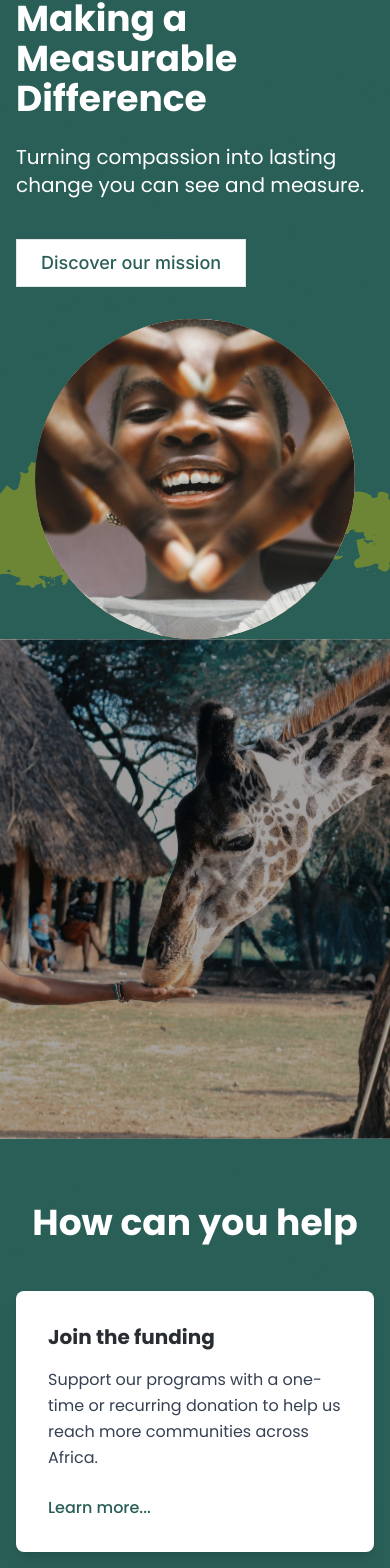
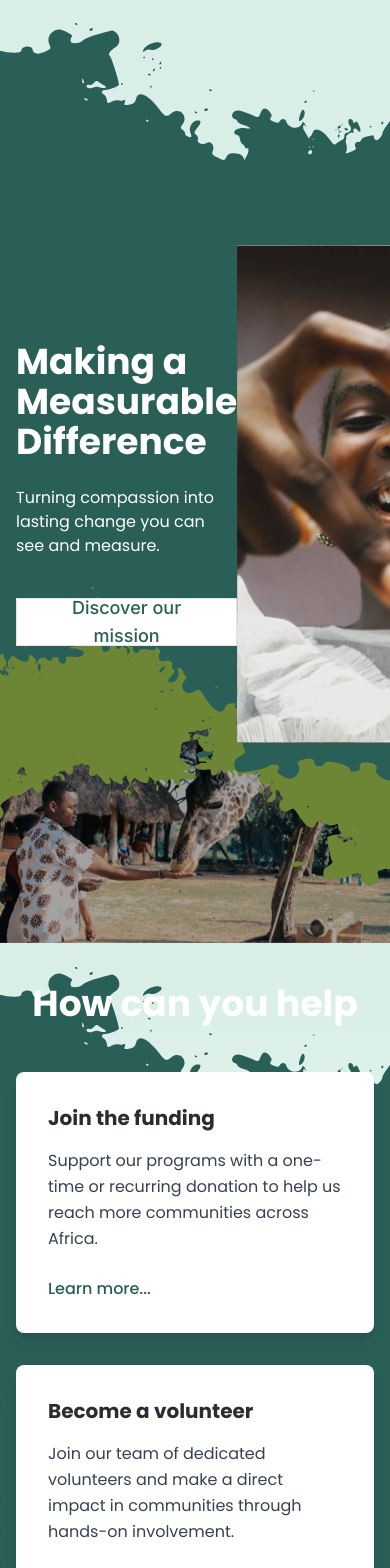
Before and after one commit to Milly1620/Dunia-foundation-frontend, a React (Vite) app: page / in a window 390 px wide. Shown: the part 2770-4338 px from the top of the page. Built offline with nearby package versions, Linux system fonts and the light colour scheme.

Commit message:
Refactor layout and styling across multiple components for improved responsiveness and consistency. Adjusted sticky positioning in sections, refined button formatting, and updated background images.

```diff
--- a/src/App.tsx
+++ b/src/App.tsx
@@ -9,7 +9,7 @@ import FooterSection from "./components/FooterSection";
 
 function App() {
   return (
-    <div className="min-h-screen bg-[#D8EEE7] md:bg-white overflow-x-hidden">
+    <div className="min-h-screen bg-[#D8EEE7] md:bg-white">
       <Navbar />
       <Hero />
       <StatisticsSection />
--- a/src/components/CallToActionSection.tsx
+++ b/src/components/CallToActionSection.tsx
@@ -3,7 +3,7 @@ import Button from "./Button";
 
 const CallToActionSection: React.FC = () => {
   return (
-    <section className="bg-gradient-to-b from-[#D8EEE7] to-[#F2F8F6] py-10 md:py-[184px] px-4 sm:px-6 lg:px-8 sticky z-80">
+    <section className="bg-gradient-to-b from-[#D8EEE7] to-[#F2F8F6] py-10 md:py-[184px] px-4 sm:px-6 lg:px-8 md:sticky z-80">
       <div className="max-w-[772.37px] mx-auto flex flex-col md:items-center md:justify-center">
         {/* Heading */}
         <h2 className="text-[24px] md:text-[40px] text-main-black mb-2 poppins-semibold">
@@ -18,9 +18,13 @@ const CallToActionSection: React.FC = () => {
         </p>
 
         {/* CTA Button */}
-          <Button variant="primary" size="md" className="w-full md:w-[432px] mt-6">
-            Donate today
-          </Button>
+        <Button
+          variant="primary"
+          size="md"
+          className="w-full md:w-[432px] mt-6"
+        >
+          Donate today
+        </Button>
       </div>
     </section>
   );
--- a/src/components/FooterSection.tsx
+++ b/src/components/FooterSection.tsx
@@ -3,22 +3,9 @@ import FooterLinks from "./FooterLinks";
 import footerLogo from "../assets/footerlogo.svg";
 
 const FooterSection: React.FC = () => {
-  const quickLinks = [
-    { name: "About Us", href: "#" },
-    { name: "Our Mission", href: "#" },
-    { name: "Our Team", href: "#" },
-    { name: "Careers", href: "#" },
-  ];
-
-  const support = [
-    { name: "Donate", href: "#" },
-    { name: "Fundraise", href: "#" },
-    { name: "Partnership", href: "#" },
-    { name: "Contact Us", href: "#" },
-  ];
 
   return (
-    <footer className="bg-white sticky z-80">
+    <footer className="bg-white md:sticky z-80">
       <div className="max-w-[1440px] mx-auto px-4 sm:px-6 lg:px-8 py-12">
         {/* Main Footer Content */}
         <div className="flex flex-col md:flex-row justify-between space-y-10">
@@ -48,5 +35,18 @@ const FooterSection: React.FC = () => {
     </footer>
   );
 };
+  const quickLinks = [
+    { name: "About Us", href: "#" },
+    { name: "Our Mission", href: "#" },
+    { name: "Our Team", href: "#" },
+    { name: "Careers", href: "#" },
+  ];
+
+  const support = [
+    { name: "Donate", href: "#" },
+    { name: "Fundraise", href: "#" },
+    { name: "Partnership", href: "#" },
+    { name: "Contact Us", href: "#" },
+  ];
 
 export default FooterSection;
--- a/src/components/GetInTouchSection.tsx
+++ b/src/components/GetInTouchSection.tsx
@@ -7,7 +7,7 @@ const GetInTouchSection: React.FC = () => {
 
 
   return (
-    <section className="bg-white py-16 px-4 sm:px-6 lg:px-8 sticky z-70">
+    <section className="bg-white py-16 px-4 sm:px-6 lg:px-8 md:sticky z-70">
       <div className="max-w-[1240px] mx-auto">
         {/* Header */}
         <div className="text-center mb-10">
--- a/src/components/GraphicsLayeredSection.tsx
+++ b/src/components/GraphicsLayeredSection.tsx
@@ -1,55 +1,30 @@
 import React from "react";
 import Button from "./Button";
-import graphics from "../assets/graphics.svg";
+import graphics from "../assets/Path.svg";
 import love from "../assets/love.svg";
 import giraffe from "../assets/girrafe.svg";
 
 const GraphicsLayeredSection: React.FC = () => {
-  const helpCards = [
-    {
-      title: "Join the funding",
-      description:
-        "Support our programs with a one-time or recurring donation to help us reach more communities across Africa.",
-      link: "Learn more...",
-    },
-    {
-      title: "Become a volunteer",
-      description:
-        "Join our team of dedicated volunteers and make a direct impact in communities through hands-on involvement.",
-      link: "Learn more...",
-    },
-    {
-      title: "Share with friends",
-      description:
-        "Help us spread awareness by sharing our mission and impact with your network and social media.",
-      link: "Learn more...",
-    },
-  ];
-
   return (
-    <div className="relative">
+    <div className="relative md:z-80 bg-[#D8EEE7]">
       {/* Top Graphics Section */}
-      <section className="relative bg-primary min-h-[600px] flex items-center overflow-hidden z-60">
+      <section className="relative flex items-center overflow-hidden md:z-70 -mb-[280px] min-h-[991px]">
         {/* Graphics Background */}
         <div
-          className="absolute inset-0 w-full h-full"
+          className={`absolute inset-0 w-full h-full bg-cover bg-center bg-no-repeat`}
           style={{
             backgroundImage: `url(${graphics})`,
-            backgroundSize: "cover",
-            backgroundPosition: "center",
-            backgroundRepeat: "no-repeat",
           }}
         />
 
         {/* Content Container */}
-        <div className="relative z-10 max-w-7xl mx-auto px-4 sm:px-6 lg:px-8 w-full">
-          <div className="grid grid-cols-1 lg:grid-cols-2 gap-8 items-center">
-            {/* Left Content */}
+        <div className="relative max-w-[1645px] mx-auto px-4 sm:px-6 lg:px-8 w-full">
+          <div className="flex justify-between items-center">
             <div className="text-white space-y-6">
-              <h1 className="text-4xl md:text-5xl lg:text-6xl font-bold poppins-bold">
+              <h1 className="text-4xl md:text-5xl lg:text-[48px] font-bold poppins-bold">
                 Making a Measurable Difference
               </h1>
-              <p className="text-xl md:text-2xl poppins-regular">
+              <p className="text-base md:text-[18px] poppins-regular">
                 Turning compassion into lasting change you can see and measure.
               </p>
               <div className="pt-4">
@@ -63,46 +38,35 @@ const GraphicsLayeredSection: React.FC = () => {
               </div>
             </div>
 
-            {/* Right Image */}
-            <div className="flex justify-center lg:justify-end">
-              <div className="relative">
                 <img
                   src={love}
                   alt="Child making heart shape"
-                  className="w-80 h-80 object-cover rounded-full"
                 />
-              </div>
-            </div>
           </div>
         </div>
       </section>
 
       {/* Giraffe Section - Sticky */}
-      <section className="sticky top-0 z-60 w-full">
-        <div className="relative w-full h-[500px] md:h-[600px] lg:h-[700px]">
-          <img
-            src={giraffe}
-            alt="Man feeding giraffe"
-            className="w-full h-full object-cover"
-          />
-        </div>
+      <section className="md:sticky top-0 w-full">
+        <img
+          src={giraffe}
+          alt="Man feeding giraffe"
+          className="w-full h-full object-cover"
+        />
       </section>
 
       {/* Bottom Graphics Section */}
-      <section className="relative bg-primary min-h-[600px] py-16 overflow-hidden z-70">
+      <section className="relative bg-gradient-to-b from-transparent to-white h-[991px] overflow-hidden md:z-70 flex items-center justify-center">
         {/* Graphics Background */}
         <div
-          className="absolute inset-0 w-full h-full"
+          className={`absolute inset-0 w-full h-full bg-cover bg-center bg-no-repeat`}
           style={{
             backgroundImage: `url(${graphics})`,
-            backgroundSize: "cover",
-            backgroundPosition: "center",
-            backgroundRepeat: "no-repeat",
           }}
         />
 
         {/* Content Container */}
-        <div className="relative z-10 max-w-7xl mx-auto px-4 sm:px-6 lg:px-8">
+        <div className="relative md:z-10 max-w-7xl mx-auto px-4 sm:px-6 lg:px-8">
           {/* Header */}
           <div className="text-center mb-12">
             <h2 className="text-4xl md:text-5xl font-bold text-white poppins-bold">
@@ -138,4 +102,25 @@ const GraphicsLayeredSection: React.FC = () => {
   );
 };
 
+const helpCards = [
+  {
+    title: "Join the funding",
+    description:
+      "Support our programs with a one-time or recurring donation to help us reach more communities across Africa.",
+    link: "Learn more...",
+  },
+  {
+    title: "Become a volunteer",
+    description:
+      "Join our team of dedicated volunteers and make a direct impact in communities through hands-on involvement.",
+    link: "Learn more...",
+  },
+  {
+    title: "Share with friends",
+    description:
+      "Help us spread awareness by sharing our mission and impact with your network and social media.",
+    link: "Learn more...",
+  },
+];
+
 export default GraphicsLayeredSection;
--- a/src/components/Hero.tsx
+++ b/src/components/Hero.tsx
@@ -6,7 +6,7 @@ import pathleft from "../assets/pathleft.svg";
 
 const Hero = () => {
   return (
-    <div className="relative bg-gradient-to-b from-[#F2F8F6] to-[#D8EEE7] p-5  md:pt-[72px] md:pb-[120px] flex justify-center items-center">
+    <div className="relative overflow-x-hidden bg-gradient-to-b from-[#F2F8F6] to-[#D8EEE7] p-5  md:pt-[72px] md:pb-[120px] flex justify-center items-center">
       <div className="max-w-[1501px] md:px-5 flex flex-col md:flex-row justify-between items-center">
         <div className="block md:hidden mb-[61px]">
           <img src={heroMini} alt="Hero" />
@@ -22,10 +22,18 @@ const Hero = () => {
             and that's exactly what we're committed to creating.
           </p>
           <div className="flex items-center md:space-x-4">
-            <Button variant="secondary" size="md" className="hidden md:block md:w-[211.5px]">
+            <Button
+              variant="secondary"
+              size="md"
+              className="hidden md:block md:w-[211.5px]"
+            >
               Discover our mission
             </Button>
-            <Button variant="primary" size="md" className="w-full md:w-[211.5px]">
+            <Button
+              variant="primary"
+              size="md"
+              className="w-full md:w-[211.5px]"
+            >
               Get involved
             </Button>
           </div>
--- a/src/components/SevenPillarsSection.tsx
+++ b/src/components/SevenPillarsSection.tsx
@@ -2,10 +2,8 @@ import React from "react";
 import PillarCard from "./PillarCard";
 
 const SevenPillarsSection: React.FC = () => {
-
-
   return (
-    <section className="relative z-70 md:bg-gradient-to-b from-[#F2F8F6] to-[#D8EEE7] py-10 md:py-[124px] px-4 sm:px-6 lg:px-8">
+    <section className="relative md:z-70 md:bg-gradient-to-b from-[#F2F8F6] to-[#D8EEE7] py-10 md:py-[124px] px-4 sm:px-6 lg:px-8">
       <div className="max-w-[1520px] mx-auto">
         {/* Header */}
         <div className="text-center mb-10">
--- a/src/components/StatisticsSection.tsx
+++ b/src/components/StatisticsSection.tsx
@@ -4,7 +4,7 @@ import StatItem from "./StatItem";
 
 const StatisticsSection: React.FC = () => {
   return (
-    <section className="sticky top-0 z-60 bg-white py-[40px] flex items-center justify-center w-[205px] mx-auto md:w-full">
+    <section className="md:sticky top-0 z-60 bg-white py-[40px] flex items-center justify-center w-[205px] mx-auto md:w-full">
       <div className="w-full max-w-[1020px] px-4 sm:px-6 lg:px-8">
         <div className="grid grid-cols-1 md:grid-cols-4 gap-10 md:gap-8 lg:gap-15">
           {stats.map((stat, index) => (
```
